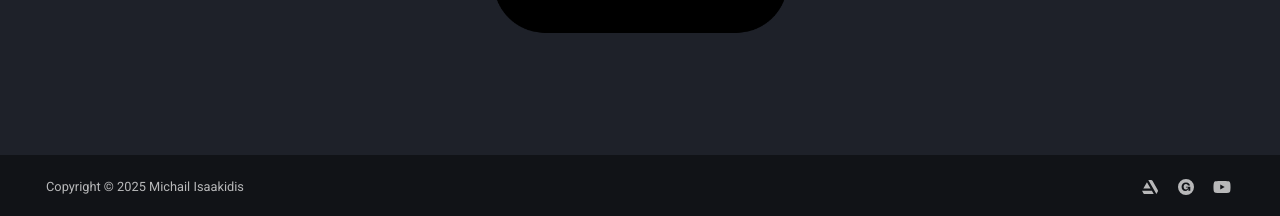
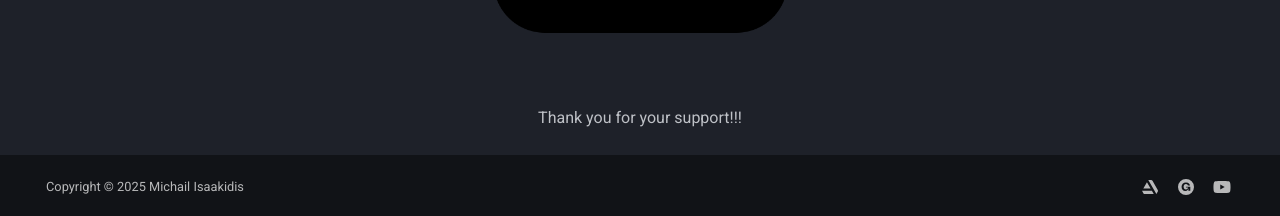
Before and after one commit to mike-isaakidis/Maya-Modelling-Tools, an MkDocs documentation site: the page built from docs/index.md, in a window 1280 px wide and 1086 px high. Shown: the part 867-1083 px from the top of the window. Built offline with MkDocs 1.6.1 and Material for MkDocs 9.7.7, drawn with Linux system fonts in a browser that asks for light colours; emoji names are drawn with the system emoji font.

Commit message:
update welcome page
update welcome page

```diff
--- a/docs/index.md
+++ b/docs/index.md
@@ -16,3 +16,5 @@ These tools are created to streamline your workflow, reduce repetitive tasks, an
   ![Image title](images/favicon.png){ width="300" }
   <figcaption></figcaption>
 </figure>
+
+<center>Thank you for your support!!!</center>
```
